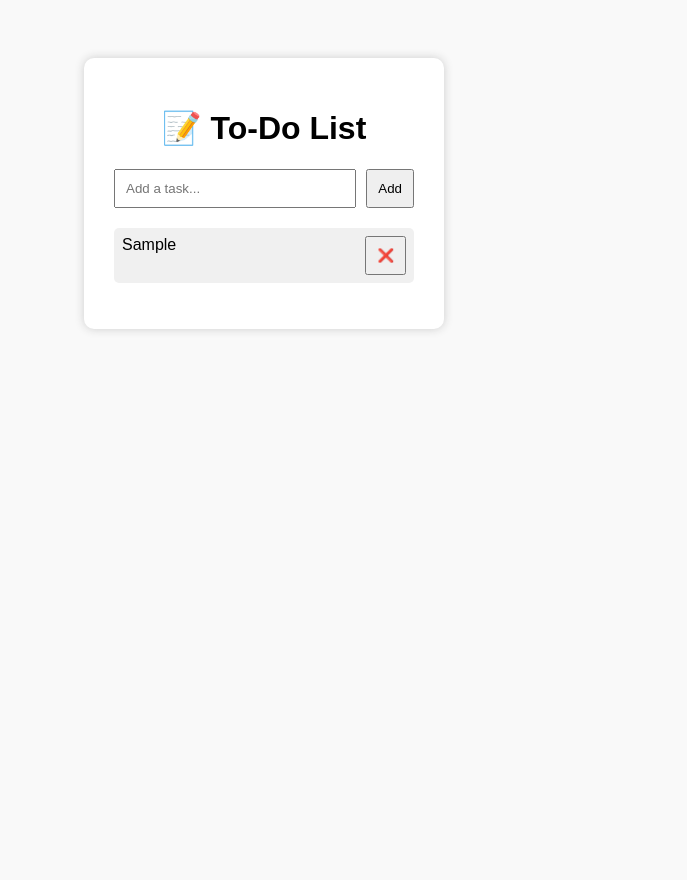
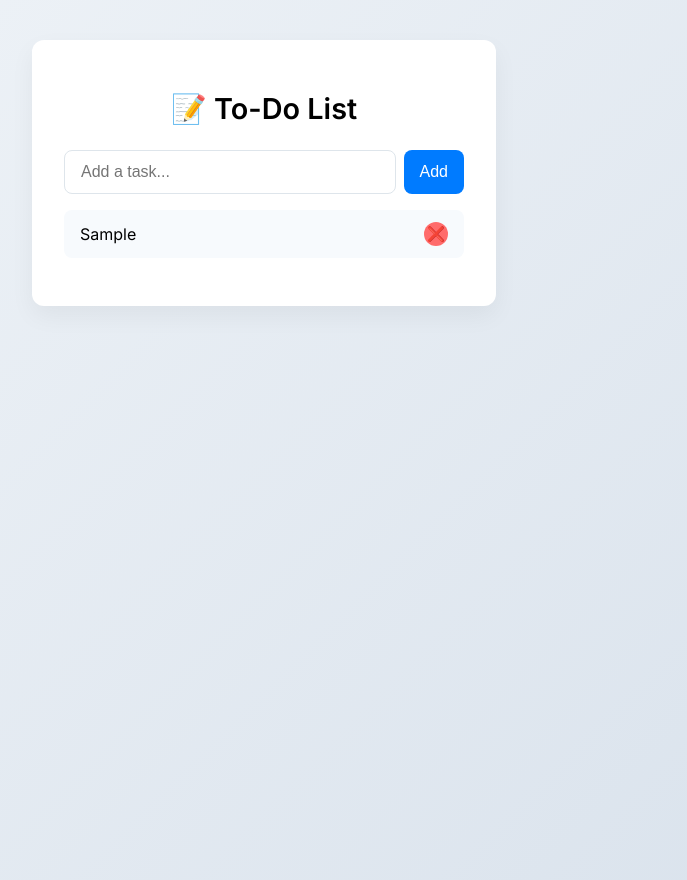
Before and after one commit to chatgpt-dev-droid/simple-todo-app, a plain HTML site: page index.html in a window 1280 px wide. Both pictures are taken after typing "Sample" into the empty fields and a click on the button "Add". Shown: the whole page, without its empty margins (376-1063 px from the left). Before the commit the page ends 800 px from the top, so only its background shows below. Drawn offline with Linux system fonts and the light colour scheme.

Commit message:
Modernize UI: update index.html and style.css for improved look

```diff
--- a/index.html
+++ b/index.html
@@ -4,6 +4,10 @@
   <meta charset="UTF-8" />
   <meta name="viewport" content="width=device-width, initial-scale=1.0"/>
   <title>Simple To-Do App</title>
+  <!-- Google Fonts -->
+  <link rel="preconnect" href="https://fonts.googleapis.com">
+  <link rel="preconnect" href="https://fonts.gstatic.com" crossorigin>
+  <link href="https://fonts.googleapis.com/css2?family=Inter:wght@400;600&display=swap" rel="stylesheet">
   <link rel="stylesheet" href="style.css" />
 </head>
 <body>
--- a/style.css
+++ b/style.css
@@ -1,53 +1,107 @@
+/* Global styles */
 body {
-  font-family: sans-serif;
-  background: #f9f9f9;
+  font-family: 'Inter', sans-serif;
+  background: linear-gradient(135deg, #f0f4f8 0%, #d9e2ec 100%);
   display: flex;
   justify-content: center;
-  padding-top: 50px;
+  align-items: flex-start;
+  min-height: 100vh;
+  margin: 0;
+  padding: 40px 0;
 }
 
 .app {
-  background: white;
-  padding: 30px;
-  border-radius: 10px;
-  box-shadow: 0 0 10px #ccc;
-  width: 300px;
+  background: #ffffff;
+  padding: 2rem;
+  border-radius: 12px;
+  box-shadow: 0 10px 25px rgba(0, 0, 0, 0.05);
+  width: 100%;
+  max-width: 400px;
 }
 
 h1 {
   text-align: center;
+  margin-bottom: 1.5rem;
+  font-weight: 600;
+  font-size: 1.8rem;
 }
 
 form {
   display: flex;
-  gap: 10px;
+  gap: 0.5rem;
 }
 
 input {
   flex: 1;
-  padding: 10px;
+  padding: 0.75rem 1rem;
+  border: 1px solid #dee5eb;
+  border-radius: 8px;
+  font-size: 1rem;
 }
 
-button {
-  padding: 10px;
+input:focus {
+  outline: none;
+  border-color: #007bff;
+  box-shadow: 0 0 0 2px rgba(0, 123, 255, 0.2);
+}
+
+button[type="submit"] {
+  padding: 0.75rem 1rem;
+  background-color: #007bff;
+  color: #fff;
+  border: none;
+  border-radius: 8px;
+  font-size: 1rem;
+  cursor: pointer;
+  transition: background-color 0.3s;
+}
+
+button[type="submit"]:hover {
+  background-color: #0056b3;
 }
 
 ul {
   list-style: none;
   padding: 0;
-  margin-top: 20px;
+  margin-top: 1rem;
 }
 
 li {
   display: flex;
+  align-items: center;
   justify-content: space-between;
-  background: #f0f0f0;
-  padding: 8px;
-  margin-bottom: 8px;
-  border-radius: 5px;
+  background: #f7fafd;
+  padding: 0.75rem 1rem;
+  margin-bottom: 0.75rem;
+  border-radius: 8px;
+  font-size: 1rem;
+  transition: background 0.3s;
 }
 
 li.done {
   text-decoration: line-through;
   opacity: 0.6;
 }
+
+li:hover {
+  background: #edf3f8;
+}
+
+li button {
+  background: #ff6b6b;
+  border: none;
+  border-radius: 50%;
+  width: 24px;
+  height: 24px;
+  font-size: 0.9rem;
+  color: #fff;
+  cursor: pointer;
+  display: flex;
+  align-items: center;
+  justify-content: center;
+  transition: background 0.3s;
+}
+
+li button:hover {
+  background: #e04848;
+}
```
